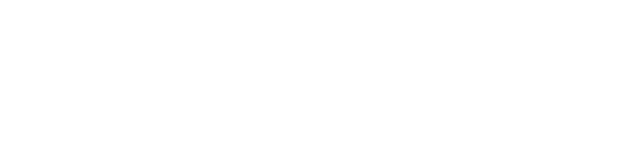
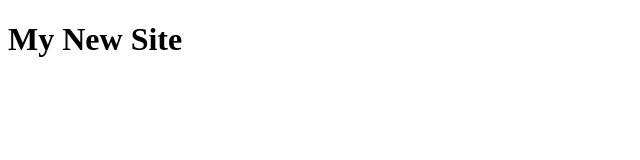
Before and after one commit to milesmcdonald7/coursera-WebDev, a plain HTML site: page index.html in a window 1280 px wide. Shown: the whole page, without its empty margins (0-640 px from the left). Drawn offline with Linux system fonts and the light colour scheme.

Commit message:
New Heading

```diff
--- a/index.html
+++ b/index.html
@@ -6,6 +6,6 @@
     <title>Welcome to my New Site</title>
 </head>
 <body>
-
+    <h1>My New Site</h1>
 </body>
 </html>
```
